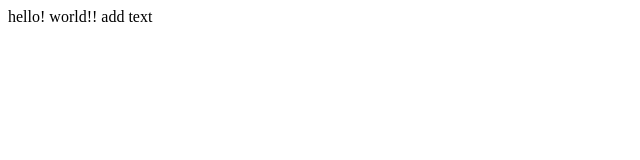
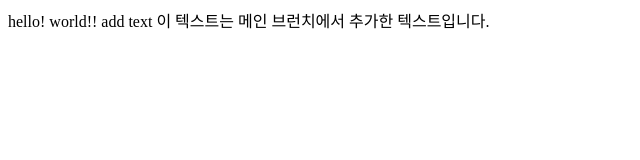
Before and after one commit to heeaepark/git, a plain HTML site: page index.html in a window 1280 px wide. Shown: the whole page, without its empty margins (0-640 px from the left). Drawn offline with Linux system fonts and the light colour scheme.

Commit message:
메인 브런치 커밋 테스트

```diff
--- a/index.html
+++ b/index.html
@@ -7,6 +7,6 @@
     <title>git test</title>
   </head>
   <body>
-    hello! world!! add text
+    hello! world!! add text 이 텍스트는 메인 브런치에서 추가한 텍스트입니다.
   </body>
 </html>
```
